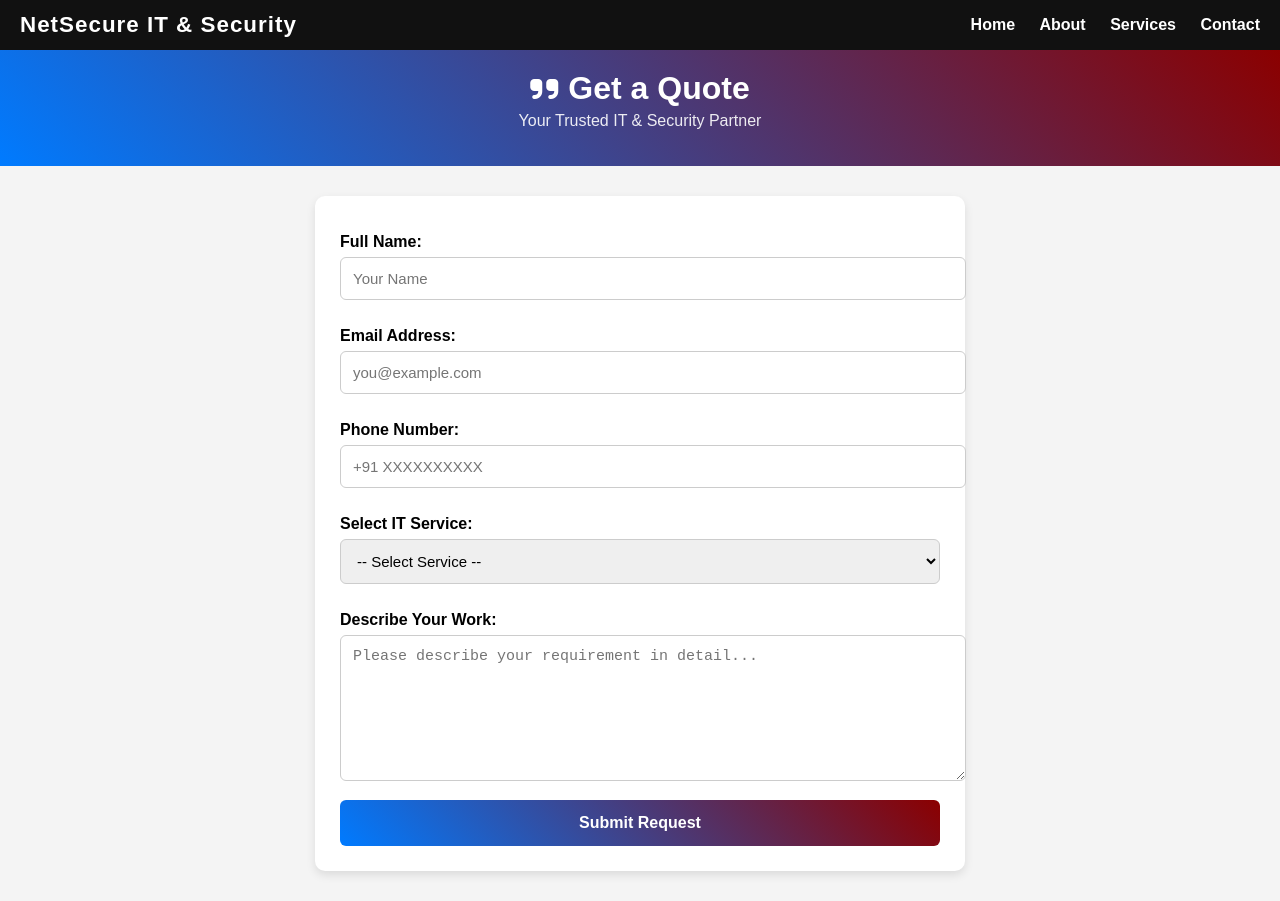
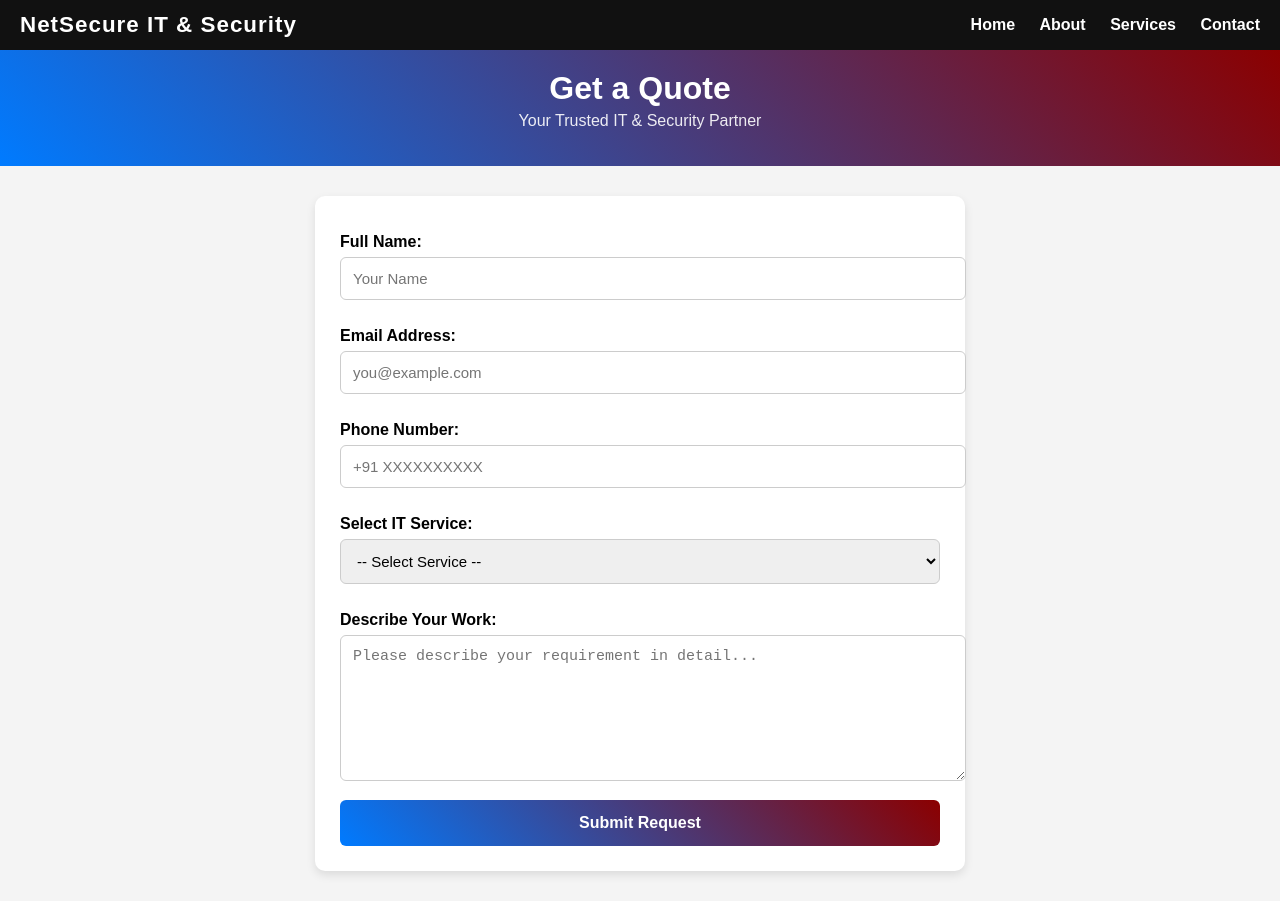
Before and after one commit to nsits/nsits.github.io, a plain HTML site: page quote.html in a window 1280 px wide. Drawn offline with Linux system fonts and the light colour scheme.

Commit message:
Update quote.html

```diff
--- a/quote.html
+++ b/quote.html
@@ -147,7 +147,7 @@
 
   <!-- Quote Page Header -->
   <header>
-    <h1><i class="fas fa-quote-right"></i>Get a Quote</h1>
+    <h1>Get a Quote</h1>
     <p>Your Trusted IT & Security Partner</p>
   </header>
 
```
